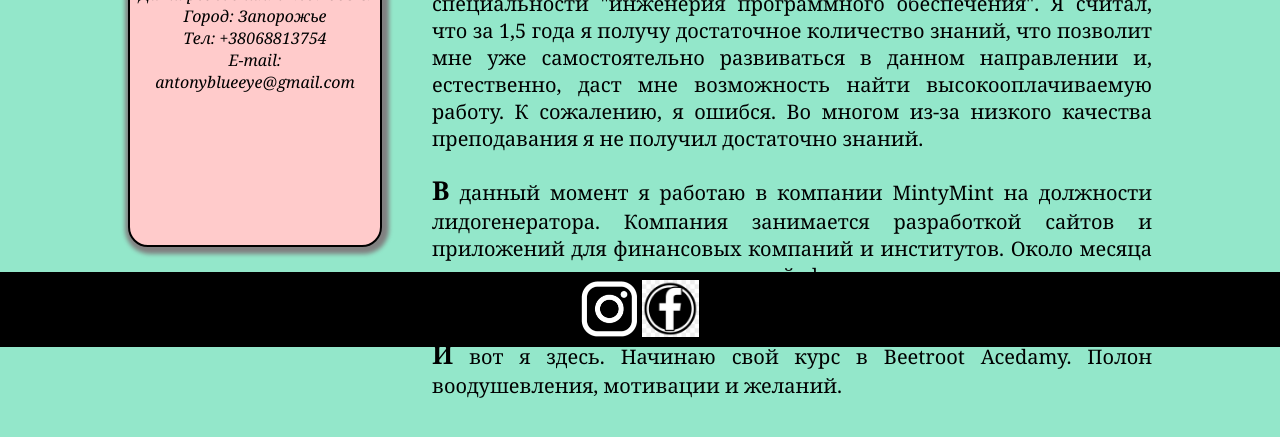
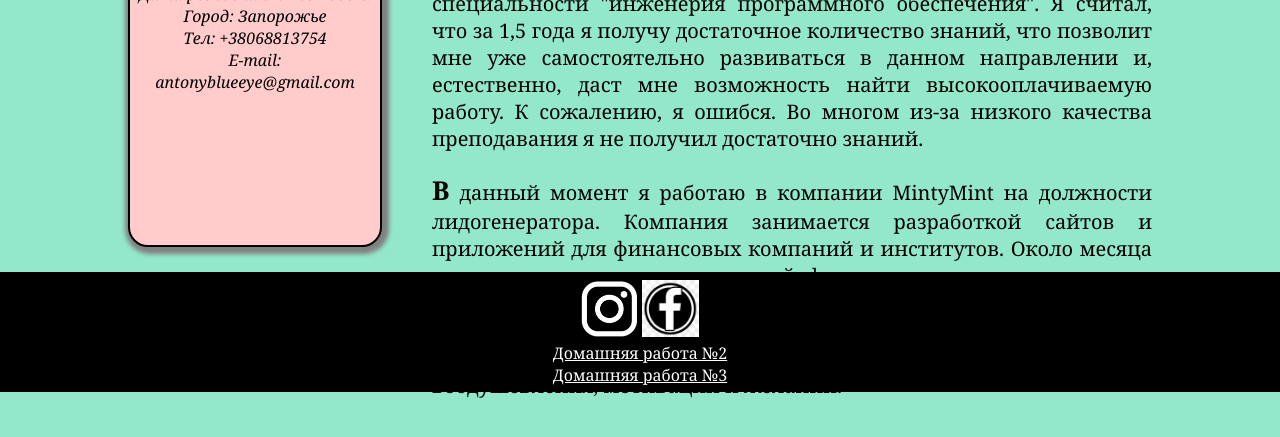
Before and after one commit to antonyblueeye/CV-Anton, a plain HTML site: page index.html in a window 1280 px wide. Shown: the part 359-796 px from the top of the page. Drawn offline with Linux system fonts and the light colour scheme.

Commit message:
CV - branch #1

```diff
--- a/index.html
+++ b/index.html
@@ -53,6 +53,7 @@
       </div>
     </main>
     <footer>
+      <section class="footer-div">
         <a href="https://www.instagram.com/antonyblueeye/?hl=ru" target="_blank"
           ><img src="img/inst.png" alt="instagram" class="footer-img"
         /></a>
@@ -61,6 +62,19 @@
           target="_blank"
           ><img src="img/face3.jpg" alt="facebook" class="footer-img"
         /></a>
+      </section>
+      <section class="footer-span">
+        <span
+          ><a href="https://github.com/antonyblueeye/lesson2" target="_blank"
+            >Домашняя работа №2</a
+          ></span
+        ><br>
+        <span
+          ><a href="https://github.com/antonyblueeye/lesson3" target="_blank"
+            >Домашняя работа №3</a
+          ></span
+        >
+      </section>
     </footer>
   </body>
 </html>
--- a/style.css
+++ b/style.css
@@ -61,11 +61,16 @@ p {
 
 footer {
   background: black;
-  height: 75px;
+  height: 120px;
   text-align: center;
 }
+
 
 .footer-img {
   width: 57px;
   margin-top: 8px;
 }
+
+a {
+  color: white;
+}
```
Lines whose indentation alone changed are shown as unchanged.
